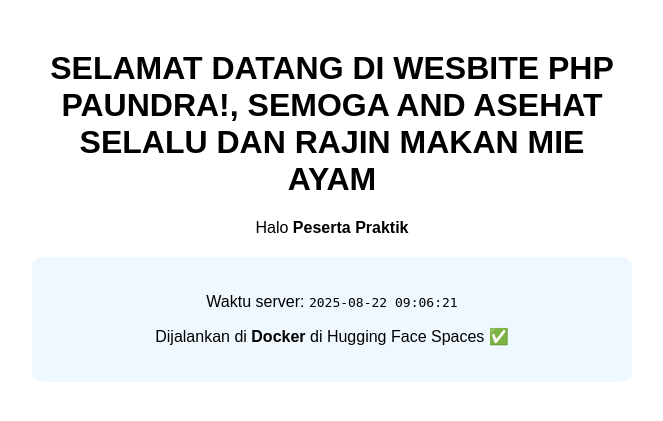
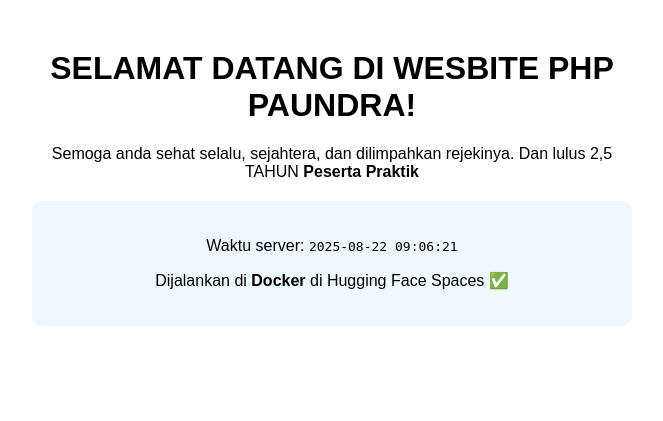
Before and after one commit to Blackpa77/praktekoopsatu, a PHP site: page / in a window 1280 px wide. Shown: the top 421 px of the page, without its empty margins (308-971 px from the left). Run offline with PHP 8.4, Linux system fonts and the light colour scheme.

Commit message:
Update index.php

```diff
--- a/index.php
+++ b/index.php
@@ -16,8 +16,8 @@ $waktu = date("Y-m-d H:i:s");
 </head>
 <body>
     <div class="container">
-        <h1>SELAMAT DATANG DI WESBITE PHP PAUNDRA!, SEMOGA AND ASEHAT SELALU DAN RAJIN MAKAN MIE AYAM</h1>
-        <p>Halo <strong><?= htmlspecialchars($nama) ?></strong></p>
+        <h1>SELAMAT DATANG DI WESBITE PHP PAUNDRA!</h1>
+        <p>Semoga anda sehat selalu, sejahtera, dan dilimpahkan rejekinya. Dan lulus 2,5 TAHUN <strong><?= htmlspecialchars($nama) ?></strong></p>
         <div class="box">
             <p>Waktu server: <code><?= $waktu ?></code></p>
             <p>Dijalankan di <strong>Docker</strong> di Hugging Face Spaces ✅</p>
```
